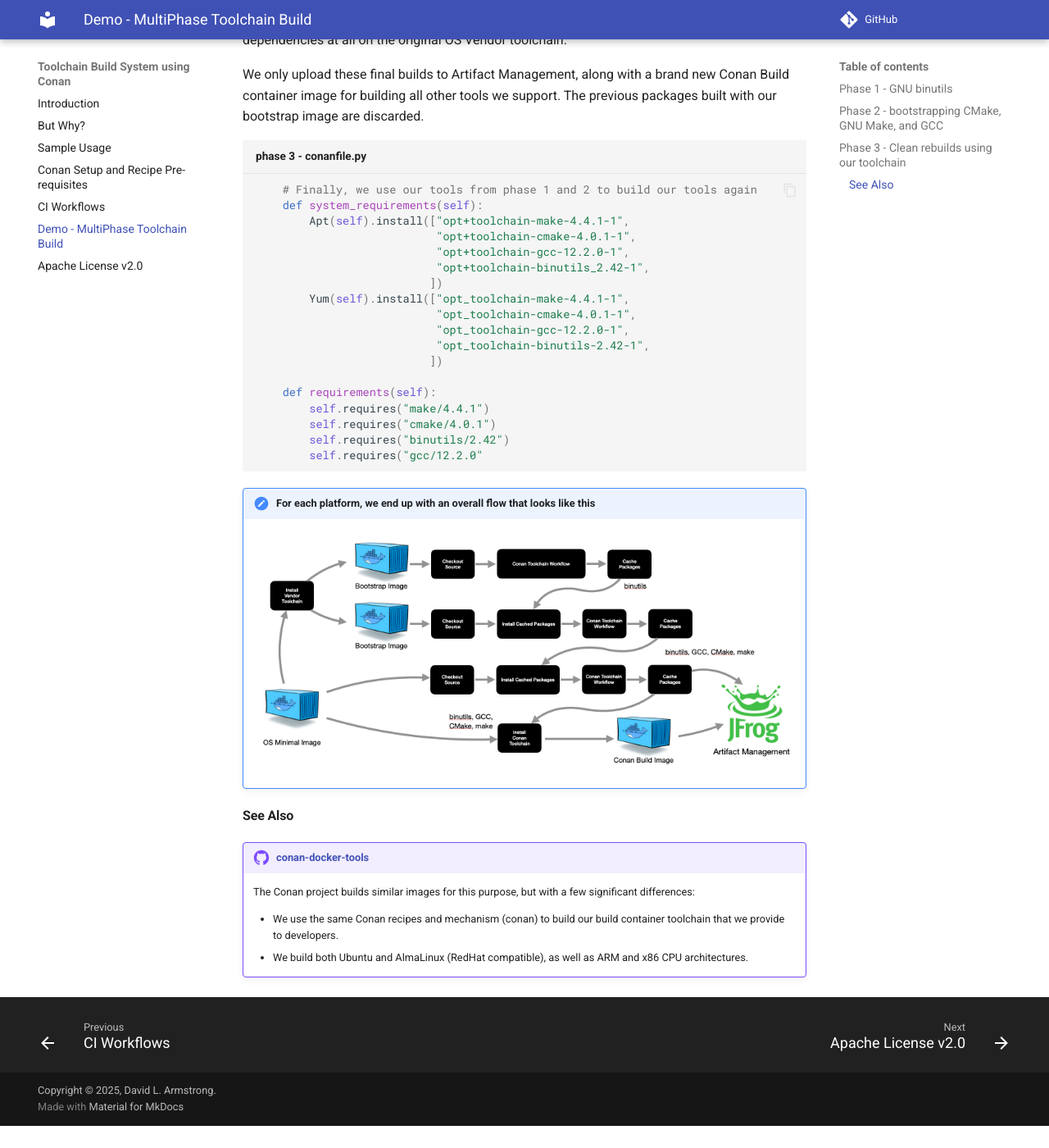
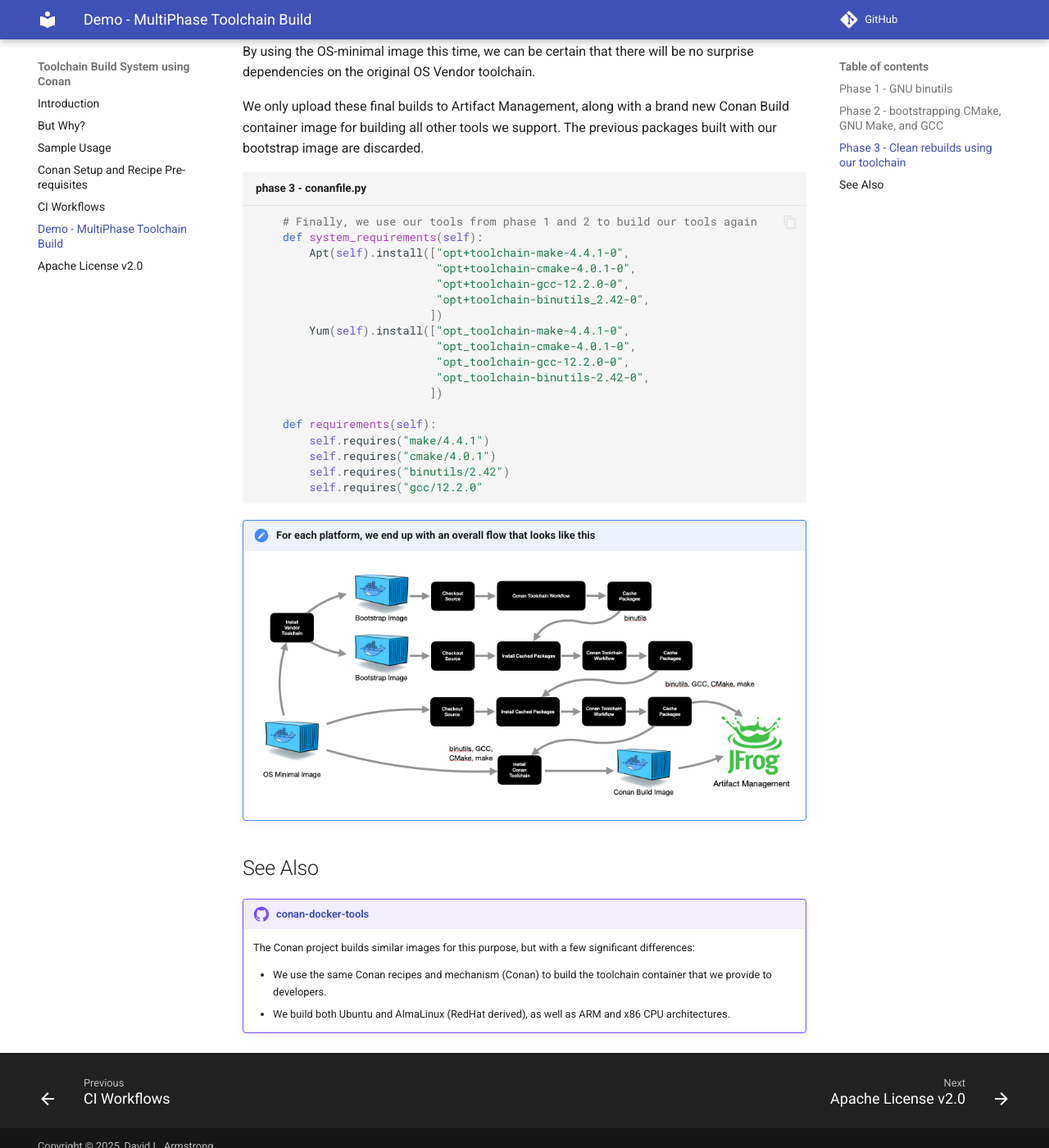
Before and after one commit to DaverSomethingSomethingOrg/ConanToolchain, an MkDocs documentation site: the page built from docs/DemoMultiPhase.md, in a window 1280 px wide and 1400 px high, scrolled down 1278 px. Shown: the whole window at 82% size. Built offline with MkDocs 1.6.1 and Material for MkDocs 9.7.7, drawn with Linux system fonts in a browser that asks for light colours; comment, search, counter and statistics services are not loaded; the version menu is left out; before the commit the page ends 2651 px from its top, so only the background shows below that; some of the changed text lies outside the part shown.

Commit message:
Docs refinement
Signed-off-by: David L. Armstrong <1403560+daversomethingsomething@users.noreply.github.com>

````diff
--- a/docs/DemoMultiPhase.md
+++ b/docs/DemoMultiPhase.md
@@ -7,7 +7,7 @@
 workflows to each other, so that dependencies built in one phase
 can be installed for use in subsequent phases.
 
-### Phase 1 - GNU binutils
+## Phase 1 - GNU binutils
 
 GCC depends on binutils, so that's where we start.  We need a working
 compiler to build our tools though, so we'll use a special bootstrap
@@ -23,7 +23,7 @@
         self.requires("binutils/2.42")
 ```
 
-### Phase 2 - bootstrapping CMake, GNU Make, and GCC
+## Phase 2 - bootstrapping CMake, GNU Make, and GCC
 
 In Phase 2, we'll build our GCC configured to use our binutils package from
 Phase 1.  We're still depending on the system GCC however, so we still want
@@ -33,10 +33,10 @@
     # For this bootstrapping phase we'll depend on OS vendor-provided tools
     def system_requirements(self):
         Apt(self).install(["make", "cmake", "binutils", "gcc",
-                           "opt+toolchain-binutils_2.42-1",
+                           "opt+toolchain-binutils_2.42-0",
                           ])
         Yum(self).install(["make", "cmake", "binutils", "gcc",
-                           "opt_toolchain-binutils-2.42-1",
+                           "opt_toolchain-binutils-2.42-0",
                           ])
 
     def requirements(self):
@@ -45,13 +45,13 @@
         self.requires("gcc/12.2.0"
 ```
 
-### Phase 3 - Clean rebuilds using our toolchain
+## Phase 3 - Clean rebuilds using our toolchain
 
 Finally, we will go back to our OS-minimal container image, install the
 tools we built in the previous phases, and rebuild all of our tools.
 
 By using the OS-minimal image this time, we can be certain that there
-will be no surprise dependencies at all on the original OS Vendor toolchain.
+will be no surprise dependencies on the original OS Vendor toolchain.
 
 We only upload these final builds to Artifact Management, along with a brand
 new Conan Build container image for building all other tools we support.
@@ -60,15 +60,15 @@
 ```python title="phase 3 - conanfile.py"
     # Finally, we use our tools from phase 1 and 2 to build our tools again
     def system_requirements(self):
-        Apt(self).install(["opt+toolchain-make-4.4.1-1",
-                           "opt+toolchain-cmake-4.0.1-1",
-                           "opt+toolchain-gcc-12.2.0-1",
-                           "opt+toolchain-binutils_2.42-1",
+        Apt(self).install(["opt+toolchain-make-4.4.1-0",
+                           "opt+toolchain-cmake-4.0.1-0",
+                           "opt+toolchain-gcc-12.2.0-0",
+                           "opt+toolchain-binutils_2.42-0",
                           ])
-        Yum(self).install(["opt_toolchain-make-4.4.1-1",
-                           "opt_toolchain-cmake-4.0.1-1",
-                           "opt_toolchain-gcc-12.2.0-1",
-                           "opt_toolchain-binutils-2.42-1",
+        Yum(self).install(["opt_toolchain-make-4.4.1-0",
+                           "opt_toolchain-cmake-4.0.1-0",
+                           "opt_toolchain-gcc-12.2.0-0",
+                           "opt_toolchain-binutils-2.42-0",
                           ])
 
     def requirements(self):
@@ -82,14 +82,14 @@
 
     ![Conan Toolchain Demo](img/conan_toolchain_demo.png)
 
-#### See Also
+## See Also
 
 !!! github-reference annotate "[conan-docker-tools](https://github.com/conan-io/conan-docker-tools)"
 
     The Conan project builds similar images for this purpose, but with a
     few significant differences:
 
-    - We use the same Conan recipes and mechanism (conan) to build our
-      build container toolchain that we provide to developers.
-    - We build both Ubuntu and AlmaLinux (RedHat compatible), as well as
+    - We use the same Conan recipes and mechanism (Conan) to build the
+      toolchain container that we provide to developers.
+    - We build both Ubuntu and AlmaLinux (RedHat derived), as well as
       ARM and x86 CPU architectures.
````
Also changed, not shown: docs/ButWhy.md (+18 -17 lines).
